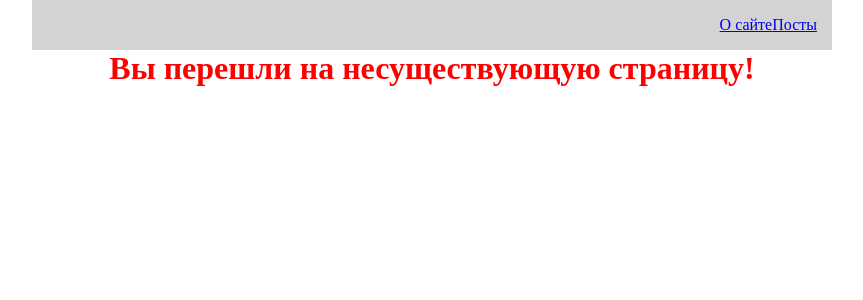
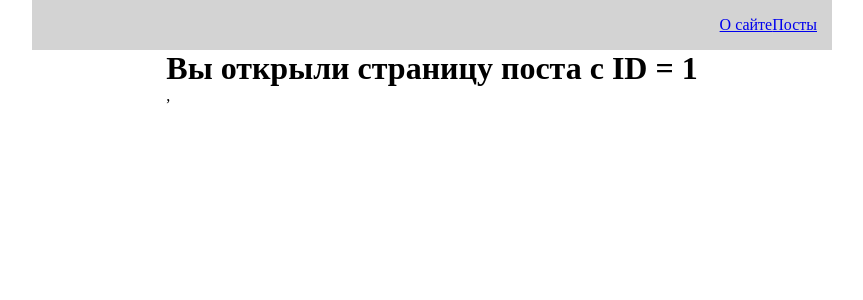
Before and after one commit to ArtemBakhmatov/react_project, a React (Create React App) app: page /posts/1 in a window 1280 px wide. Shown: the top 300 px of the page, without its empty margins (208-1071 px from the left). Built offline with nearby package versions, Linux system fonts and the light colour scheme; no server answers.

Commit message:
Динамическая навигация useParams, useNavigate

```diff
--- a/src/API/PostService.js
+++ b/src/API/PostService.js
@@ -10,4 +10,9 @@ export default class PostService {
         });
         return response;
     }
+
+    static async getById(id) {
+        const response = await axios.get('https://jsonplaceholder.typicode.com/posts/' + id);
+        return response;
+    }
 }
--- a/src/App.js
+++ b/src/App.js
@@ -1,5 +1,5 @@
 import React from "react";
-import { BrowserRouter as Router, Routes, Route } from "react-router-dom";
+import { BrowserRouter as Router } from "react-router-dom";
 
 import './styles/App.css';
 import Navbar from "./components/UI/navbar/Navbar";
--- a/src/components/AppRouter.js
+++ b/src/components/AppRouter.js
@@ -4,15 +4,17 @@ import { Routes, Route } from 'react-router-dom';
 import About from "../pages/About";
 import Posts from "../pages/Posts";
 import Error from "../pages/Error";
+import PostIdPage from '../pages/PostIdPage';
 
 const AppRouter = () => {
     return (
         <Routes>
             <Route path='/about' element={<About />} />
-            <Route path='/posts' element={<Posts />} />
+            <Route exact path='/posts' element={<Posts />} />
+            <Route exact path='/posts/:id' element={<PostIdPage />} />
             <Route path='/*' element={<Error />} />
         </Routes>
     );
 };
-
+// exact нужен для того что бы роутер понимал что роуты все разные
 export default AppRouter;
--- a/src/components/PostItem.js
+++ b/src/components/PostItem.js
@@ -1,9 +1,12 @@
 import React from 'react';
 import MyButton from './UI/button/MyButton';
+import { useNavigate } from 'react-router-dom';
 
 const PostItem = (props) => {
     const {title, body} = props.post;
     const {number, remove, post} = props;
+    const router = useNavigate();
+    console.log(router);
     return (
         <div className="post">
             <div className="post__content">
@@ -14,6 +17,10 @@ const PostItem = (props) => {
             </div>
             <div className="post__btns">
                 <MyButton
+                    onClick={() => router(`/posts/${post.id}`)} >
+                        Окрыть
+                </MyButton>
+                <MyButton
                     onClick={() => remove(post)} >
                         Удалить
                 </MyButton>
--- /dev/null
+++ b/src/pages/PostIdPage.js
@@ -0,0 +1,30 @@
+import React, { useEffect, useState } from 'react';
+import { useParams } from 'react-router-dom';
+import { useFething } from '../hook/useFething';
+import PostService from '../API/PostService';
+import Loader from '../components/UI/loader/Loader';
+
+const PostIdPage = () => {
+    const params = useParams();
+    const [post, setPost] = useState({});
+    const [fetchPostById, isLoading, error] = useFething(async (id) => {
+        const response = await PostService.getById(id);
+        setPost(response.data);
+    })
+    useEffect(() => {
+        fetchPostById(params.id);
+    }, [])
+    return (
+        <div>
+            <h1>Вы открыли страницу поста c ID = {params.id}</h1>
+            {isLoading
+                ?
+                    <Loader/>
+                :
+                <div>{post.id}, {post.title}</div>
+            }
+        </div>
+    );
+};
+
+export default PostIdPage;
--- a/src/styles/App.css
+++ b/src/styles/App.css
@@ -21,6 +21,10 @@
     margin-top: 15px;
     justify-content: space-between;
     align-items: center;
+}
+
+.post__btns {
+    display: flex;
 }
 
 .post-enter {
```
